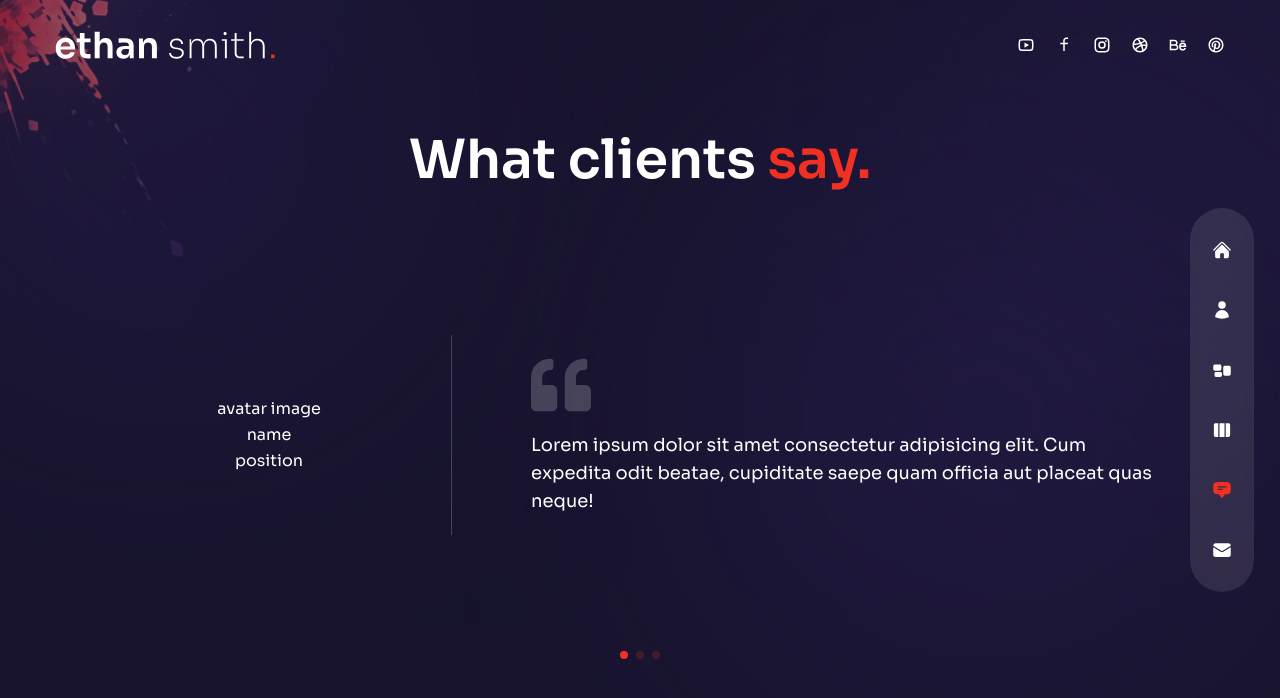
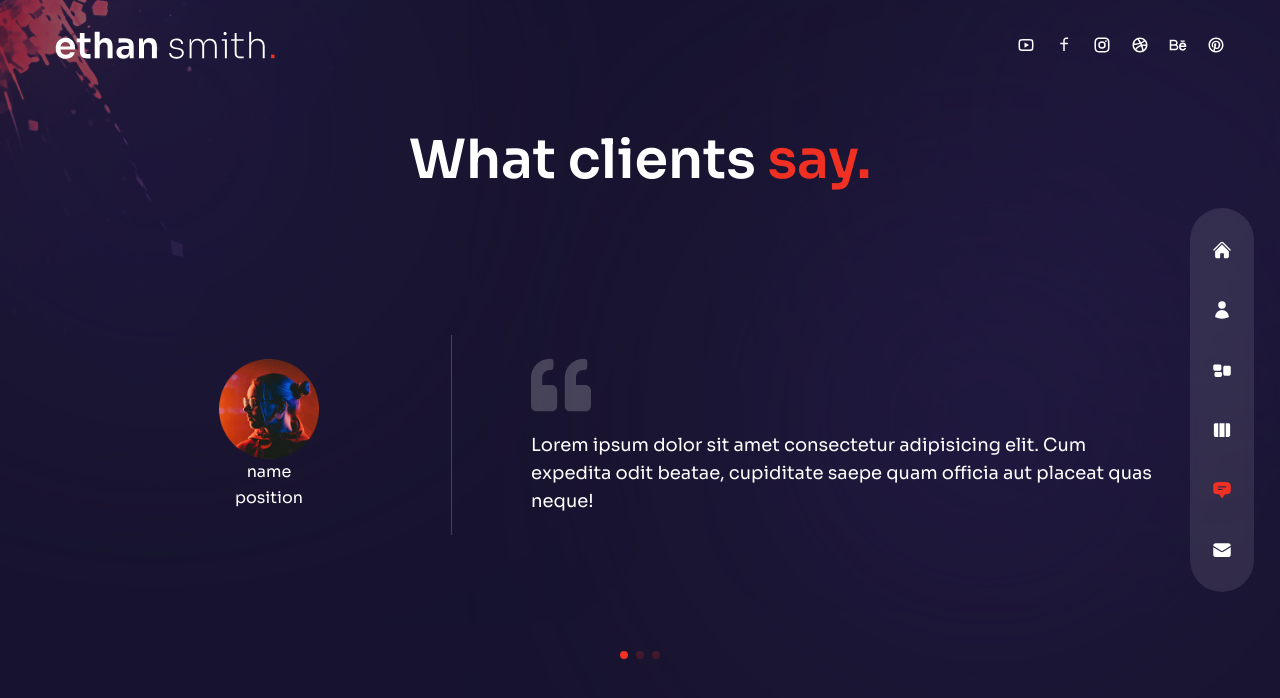
Before and after one commit to erickdc7/react-portfolio-2, a Next.js app: page /testimonials in a window 1280 px wide. Shown: the top 698 px of the page. Built offline with nearby package versions, Linux system fonts and the light colour scheme.

Commit message:
add image

```diff
--- a/components/TestimonialSlider.js
+++ b/components/TestimonialSlider.js
@@ -59,7 +59,9 @@ const TestimonialSlider = () => {
                 <div className="w-full max-w-[300px] flex flex-col xl:justify-center items-center relative mx-auto xl:mx-0">
                   <div className="flex flex-col justify-center text-center">
                     {/* Avatar */}
-                    <div>avatar image</div>
+                    <div>
+                      <Image src={person.image} width={100} height={100} alt="" />
+                    </div>
                     {/* Name */}
                     <div>name</div>
                     {/* Position */}
```
